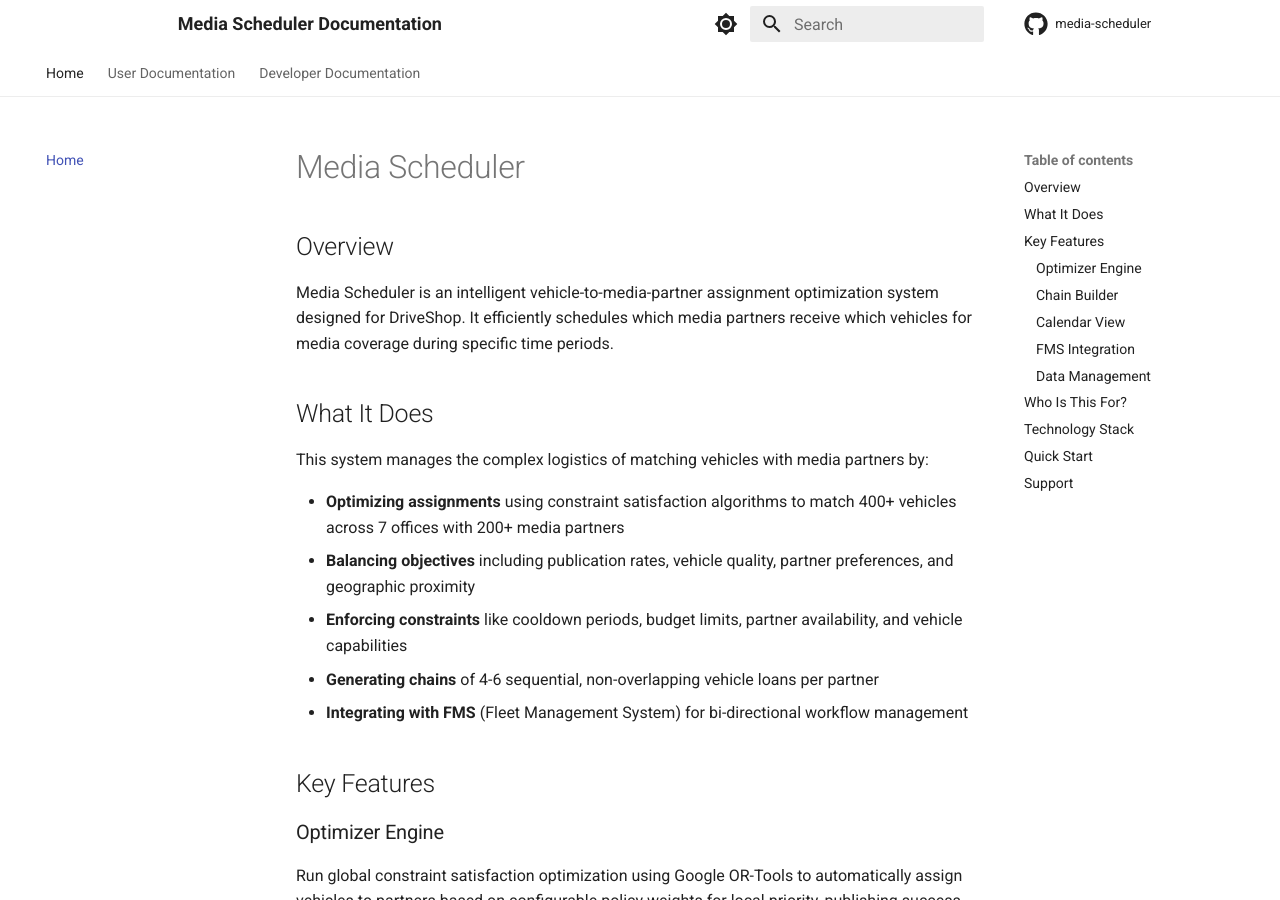
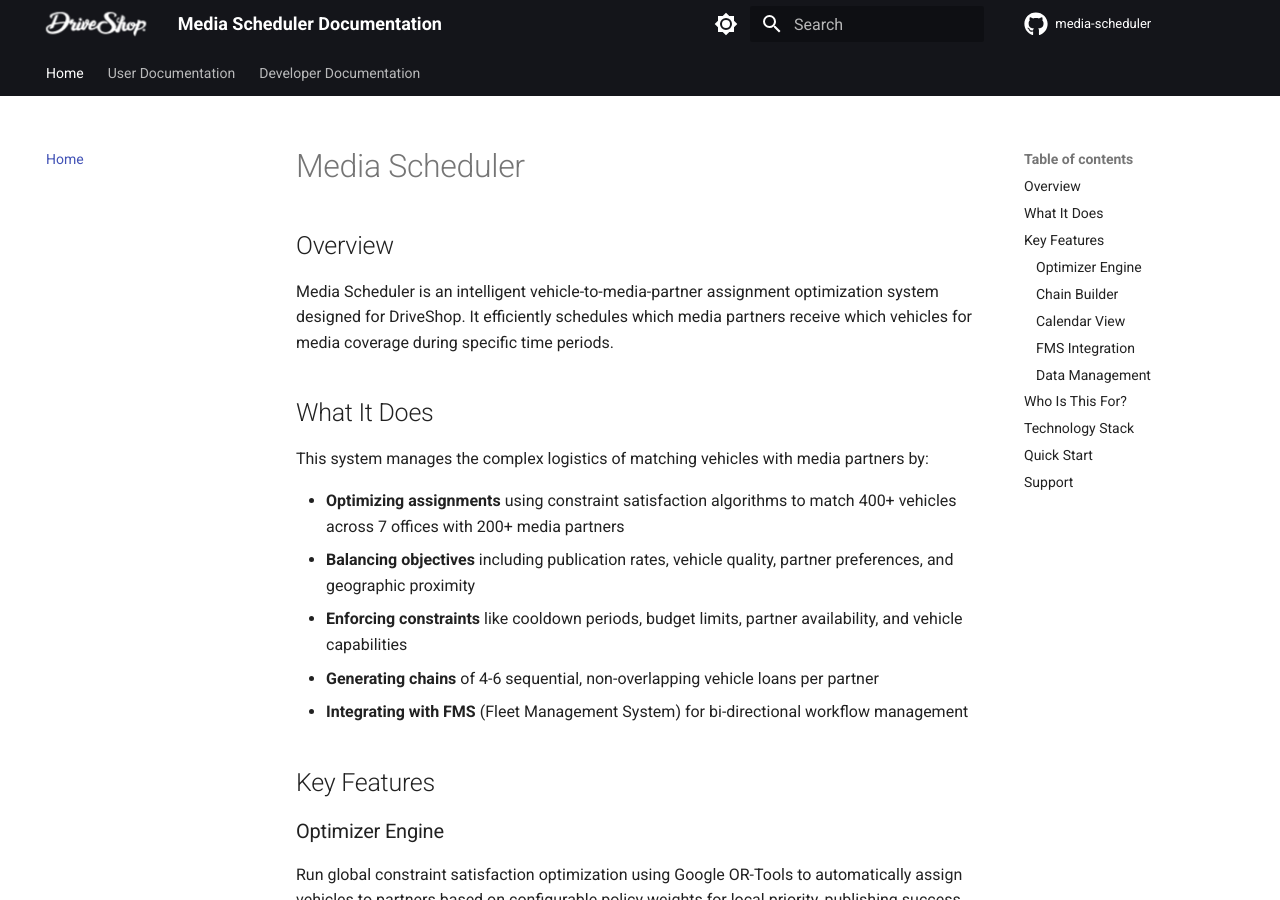
Before and after one commit to aininja-pro/media_scheduler, an MkDocs documentation site: the page built from docs/README.md, in a window 1280 px wide and 900 px high. Built offline with MkDocs 1.6.1 and Material for MkDocs 9.7.7, drawn with Linux system fonts in a browser that asks for light colours; comment, search, counter and statistics services are not loaded.

Commit message:
Set documentation header to black background with white text

```diff
--- a/mkdocs.yml
+++ b/mkdocs.yml
@@ -14,14 +14,14 @@
   palette:
     # Light mode
     - scheme: default
-      primary: white
+      primary: black
       accent: indigo
       toggle:
         icon: material/brightness-7
         name: Switch to dark mode
     # Dark mode
     - scheme: slate
-      primary: grey
+      primary: black
       accent: indigo
       toggle:
         icon: material/brightness-4
```
